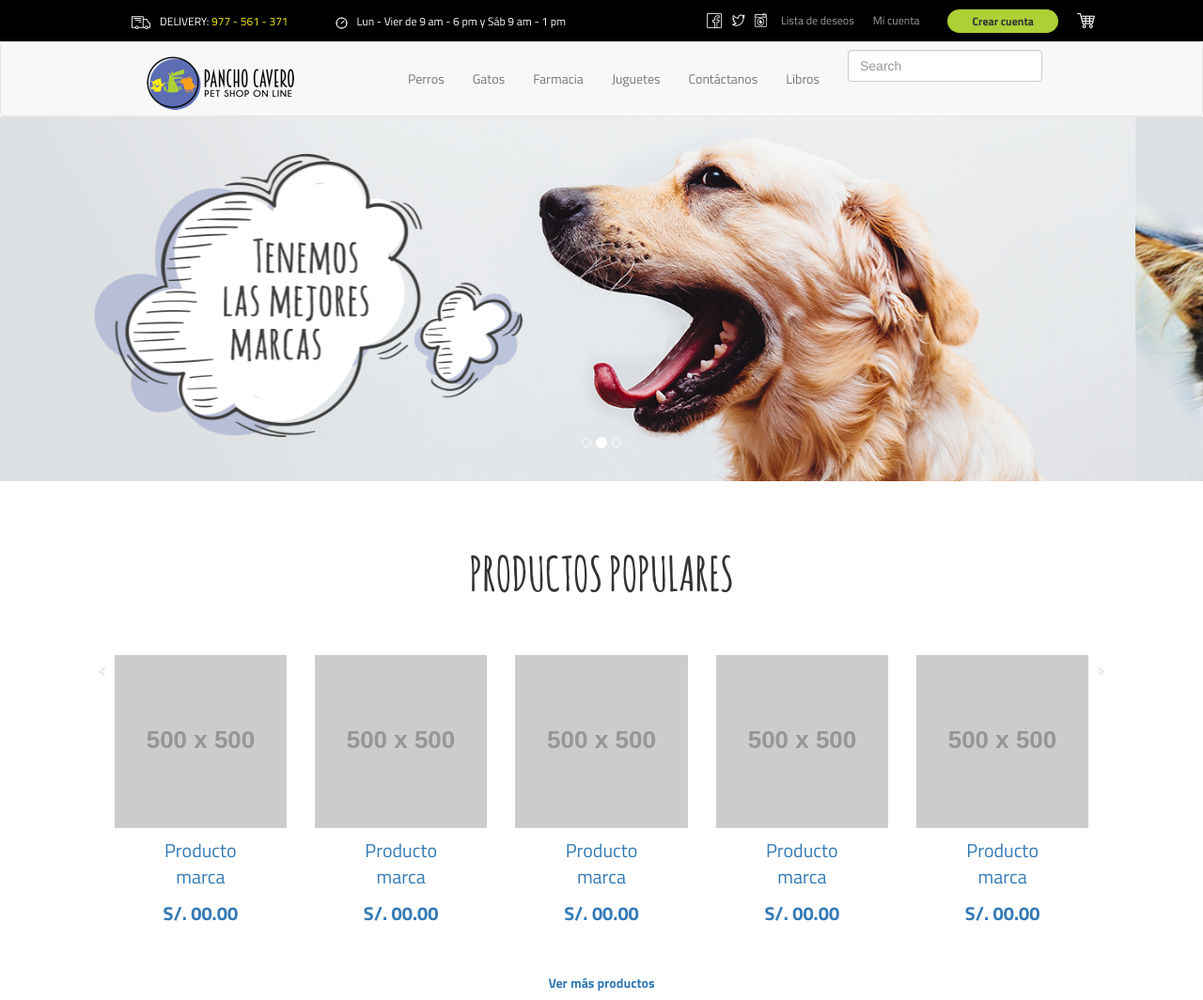
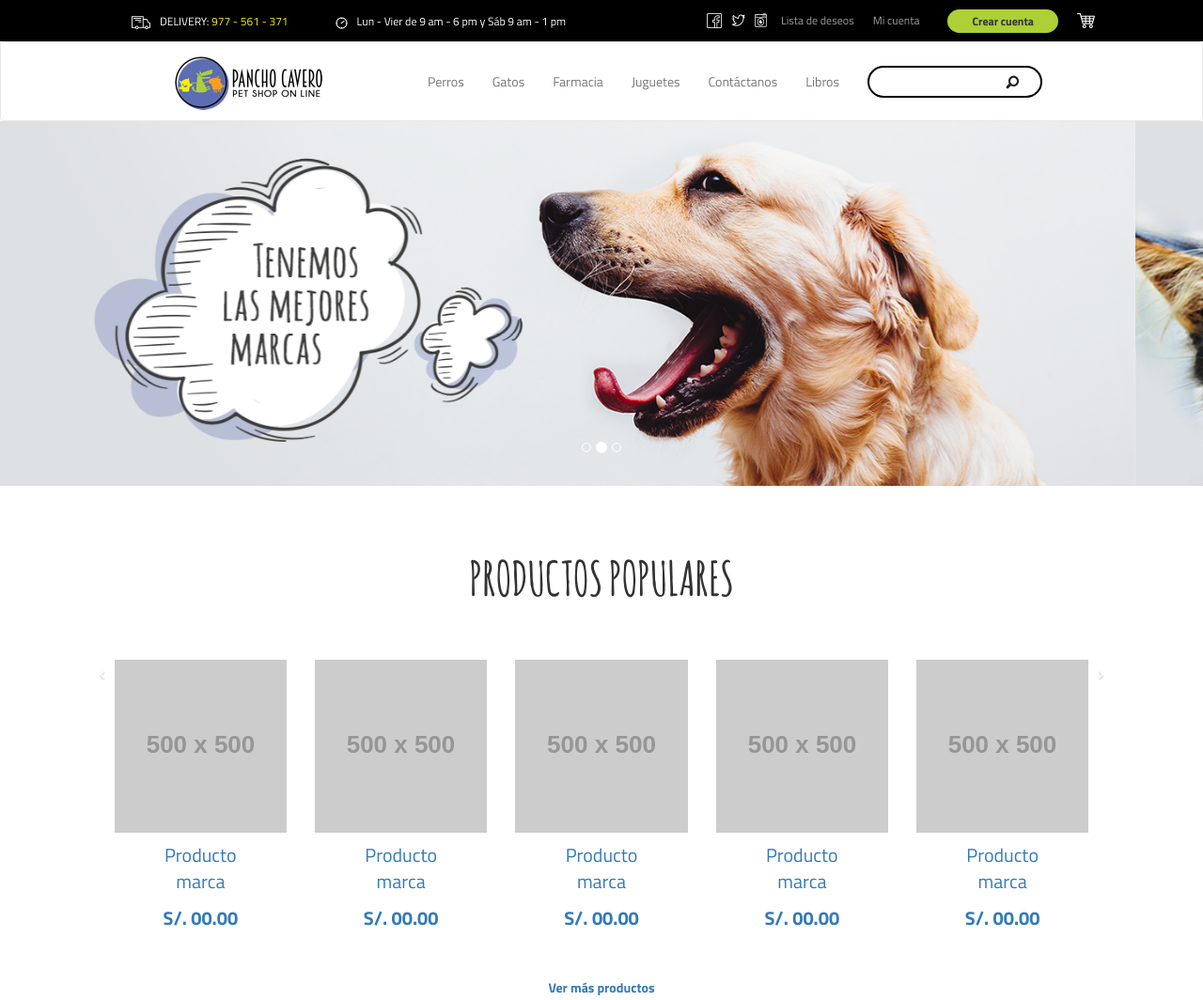
Before and after one commit to Astephannie/PetShop, a plain HTML site: page index.html in a window 1280 px wide. Shown: the top 1064 px of the page at 94% size. Drawn offline with Linux system fonts and the light colour scheme; placeholder pictures from the web are drawn by us.

Commit message:
navbar actualizando estilo

```diff
--- a/index.html
+++ b/index.html
@@ -12,7 +12,7 @@
   </head>
   <body>
     <header>
-      <nav class="navbar navbar-default">
+      <nav class="navbar navbar-default bg-blanco">
         <div class="container-fluid">
           <!-- Brand and toggle get grouped for better mobile display -->
           <div class="navbar-header">
@@ -22,17 +22,17 @@
               <span class="icon-bar"></span>
               <span class="icon-bar"></span>
             </button>
-            <a class="navbar-brand" href="#"><img src="assets/icons/logo.png"></a>
+            <a class="navbar-brand" href="#"><img src="assets/icons/logo.png" class="w-100"></a>
           </div>
 
           <!-- Collect the nav links, forms, and other content for toggling -->
           <div class="collapse navbar-collapse" id="bs-example-navbar-collapse-1">
-            <form class="navbar-form navbar-right" role="search">
+            <form class="navbar-form navbar-right mt-25" role="search">
               <div class="form-group">
-                <input type="text" class="form-control" placeholder="Search">
+                <input type="text" class="form-control input-search">
               </div>
             </form>
-            <ul class="nav navbar-nav navbar-right mt-4">
+            <ul class="nav navbar-nav navbar-right mt-7">
               <li><a href="#">Perros</a></li>
               <li><a href="#">Gatos</a></li>
               <li><a href="#">Farmacia</a></li>
@@ -57,7 +57,7 @@
               <li><a href="#" class="p-0-5"><img src="assets/icons/instagram-header.png"></a></li>
               <li><a href="#" class="txt-blanco fz-12 p-2-10">Lista de deseos</a></li>
               <li><a href="#" class="txt-blanco fz-12 p-2-10">Mi cuenta</a></li>
-              <li><button class="btn bg-verde btn-nav ff-TitBold fz-12">Crear cuenta</button></li>
+              <li><button class="btn bg-verde-osc btn-nav ff-TitBold fz-12">Crear cuenta</button></li>
               <li class="barra-superior txt-blanco"><img src="assets/icons/carrito-header.png"></li>
             </ul>
           </div><!-- /.navbar-collapse -->
--- a/stylesheets/style.css
+++ b/stylesheets/style.css
@@ -1,3 +1,12 @@
+.input-search{
+    background: #fff url(../assets/icons/buscar-header.png) 145px 50% no-repeat;
+    padding-left: 15px;
+    border: 2px solid #000;
+    border-radius: 6px;
+    text-transform: uppercase;
+    font-size: 12px;
+    border-radius: 30px;
+}
 .nav-arriba{
   position: absolute;
   top: 0;
@@ -9,7 +18,11 @@
 .navbar {
   margin: 44px 0 0 0;
   padding: 0 140px;
-  height: 80px;
+  height: 85px;
+}
+.navbar-brand{
+  padding: 0px;
+  margin: 15px 0 0  30px !important;
 }
 .nav li {
   margin: 10px 0;
@@ -47,6 +60,9 @@
 .lh-1-3{
   line-height: 1.3em;
 }
+.w-100{
+  width: 100%;
+}
 
 
 /* MARGIN - PADDING */
@@ -81,8 +97,32 @@
 .pl-5{
   padding-left: 5px !important;
 }
+.mt-7{
+  margin-top: 7px;
+}
 .mt-4{
   margin-top: 4px;
+}
+.mt-25{
+  margin-top: 25px;
+}
+.p-10-20{
+  padding: 10px 20px;
+}
+.p-10-0-30{
+  padding: 10px 0 30px;
+}
+.m-0{
+  margin: 0;
+}
+.pt-10{
+  padding-top: 10px;
+}
+.pr-10{
+  padding-right: 10px;
+}
+.p-20-0-10{
+  padding: 20px 0 10px;
 }
 
 /* BG - COLOR */
@@ -93,8 +133,29 @@
 .bg-verde{
   background-color: #CEE387;
 }
+.bg-verde-osc{
+  background-color: #ACD036;
+}
 .bg-gris{
   background-color: #FAFAFA;
+}
+.bg-color{
+  background-color: #cecece;
+}
+.bg-blanco{
+  background-color: #fff;
+}
+.txt-amarillo{
+  color: #F9ED10;
+}
+.txt-verde{
+  color: #ADD037;
+}
+.txt-anaranjado{
+  color: #F9A11B;
+}
+.txt-blanco{
+  color: #fff;
 }
 
 /* FONT - SIZE */
@@ -105,8 +166,11 @@
 .fz-20{
   font-size: 20px;
 }
-.p-20-0-10{
-  padding: 20px 0 10px;
+.fz-10{
+  font-size: 10px;
+}
+.fz-12{
+  font-size: 12px;
 }
 
 /* FONT FAMILY */
@@ -126,27 +190,8 @@
 .ff-TitBold{
   font-family: Tit-Bold;
 }
-.p-10-20{
-  padding: 10px 20px;
-}
-.p-10-0-30{
-  padding: 10px 0 30px;
-}
-.m-0{
-  margin: 0;
-}
-.pt-10{
-  padding-top: 10px;
-}
-.pr-10{
-  padding-right: 10px;
-}
-.fz-10{
-  font-size: 10px;
-}
-.fz-12{
-  font-size: 12px;
-}
+
+
 .titulo-imagen{
   height: 150px;
 }
@@ -155,12 +200,6 @@
 }
 .absolute{
   position: absolute;
-}
-.bg-color{
-  background-color: #cecece;
-}
-.bg-verde{
-  background-color: #ACD036;
 }
 .footer{
   background-color: #000;
@@ -173,18 +212,6 @@
   line-height: 1.3em;
   color: #fff;
   font-size: 20px;
-}
-.txt-amarillo{
-  color: #F9ED10;
-}
-.txt-verde{
-  color: #ADD037;
-}
-.txt-anaranjado{
-  color: #F9A11B;
-}
-.txt-blanco{
-  color: #fff;
 }
 .h-44{
   height: 44px;
@@ -213,7 +240,6 @@
   src: url(../fonts/titilliumweb/TitilliumWeb-Bold.ttf);
 }
 
-
 @media (min-width: 300px) and (max-width: 600px) {
   .navbar {
     margin: 0;
```
